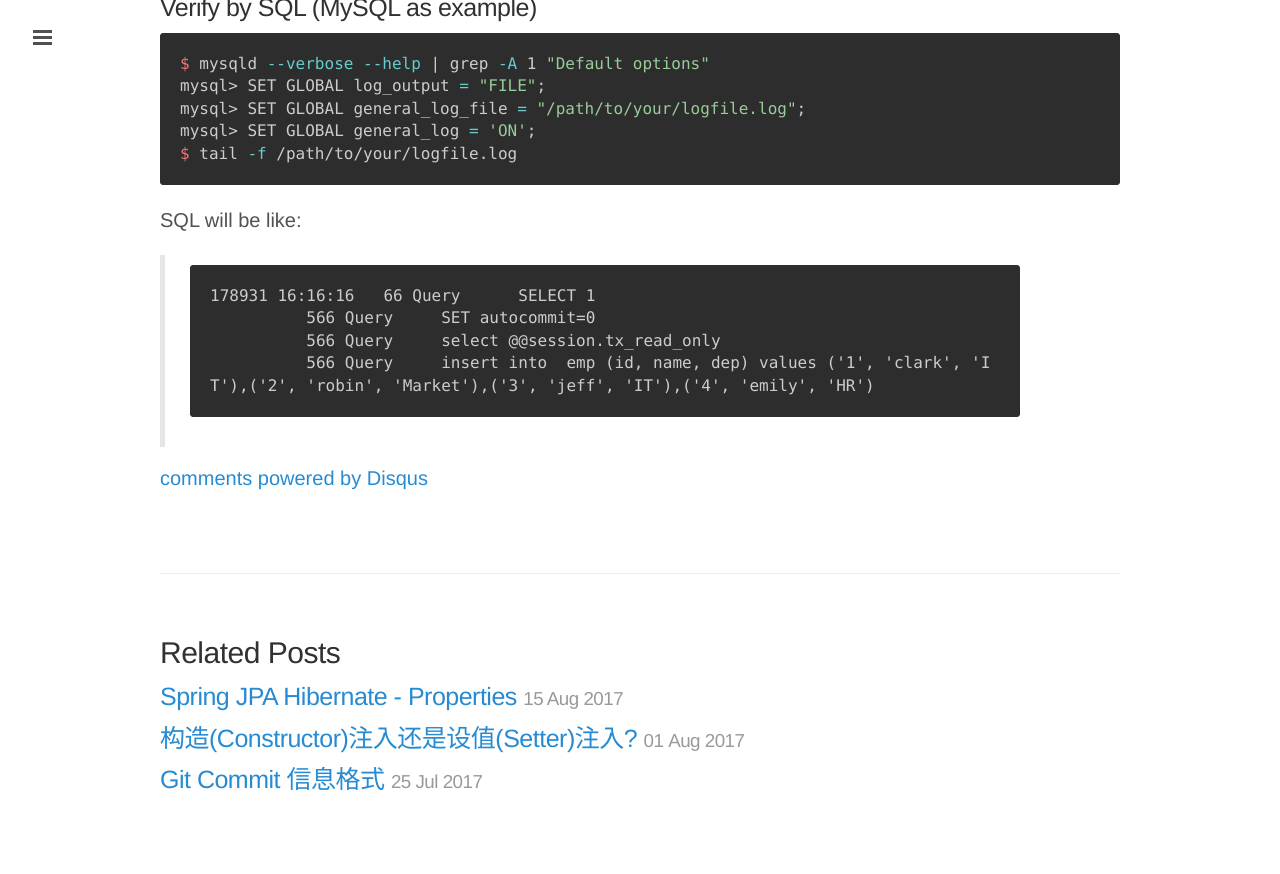
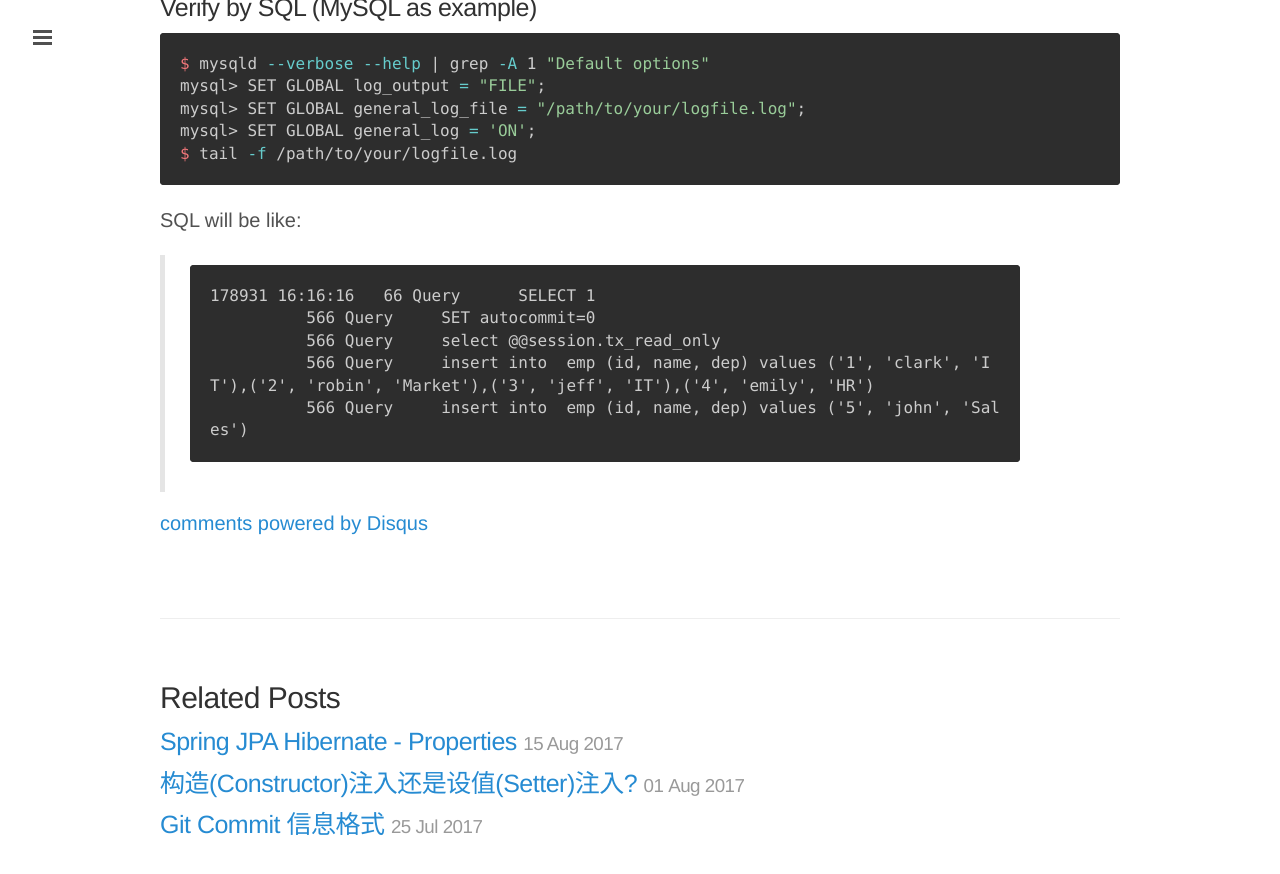
Before and after one commit to clarkdo/clarkdo.github.com, a Jekyll site: the page built from _posts/2017-09-14-79.md, in a window 1280 px wide and 900 px high, scrolled down 1380 px. Shown: the top 874 px of the window. Built offline with Jekyll 4.4.1, drawn with Linux system fonts in a browser that asks for light colours; comment, search, counter and statistics services are not loaded.

Commit message:
make up sql log
Signed-off-by: Clark Du <clark.duxin@gmail.com>

```diff
--- a/_posts/2017-09-14-79.md
+++ b/_posts/2017-09-14-79.md
@@ -61,3 +61,4 @@ SQL will be like:
 > 		  566 Query	SET autocommit=0
 > 		  566 Query	select @@session.tx_read_only
 > 		  566 Query	insert into  emp (id, name, dep) values ('1', 'clark', 'IT'),('2', 'robin', 'Market'),('3', 'jeff', 'IT'),('4', 'emily', 'HR')
+> 		  566 Query	insert into  emp (id, name, dep) values ('5', 'john', 'Sales')
```
